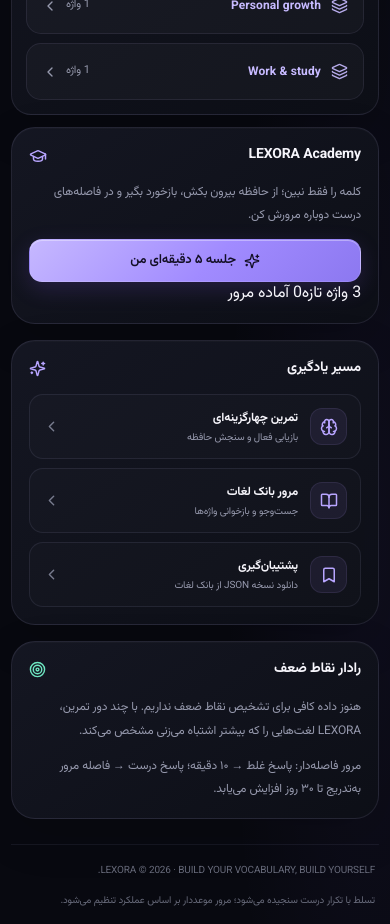
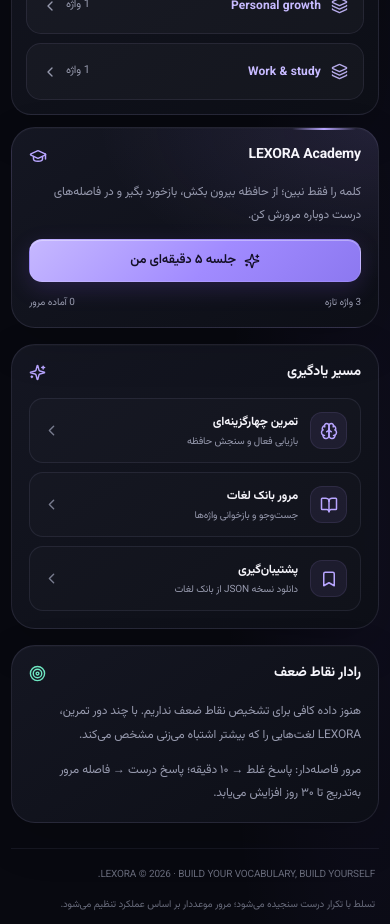
Before and after one commit to Rezadexi/LEXORA, a Next.js app: page /LEXORA/ in a window 390 px wide. Shown: the part 1280-2204 px from the top of the page. Built offline with nearby package versions, Linux system fonts and the light colour scheme.

Commit message:
Style LEXORA Academy for mobile learning

```diff
--- a/app/globals.css
+++ b/app/globals.css
@@ -376,3 +376,58 @@
 @media (prefers-reduced-motion: reduce) {
   *, *::before, *::after { scroll-behavior: auto !important; animation-duration: .01ms !important; animation-iteration-count: 1 !important; transition-duration: .01ms !important; }
 }
+
+
+/* LEXORA Academy — focused, mobile-first learning session */
+.academy-promo { position: relative; overflow: hidden; background: radial-gradient(ellipse at 100% 0%, rgba(167,139,250,.12), transparent 54%), linear-gradient(145deg, rgba(21,23,35,.98), rgba(13,15,23,.98)); }
+.academy-promo:before { content: ""; position:absolute; top:0; right:22px; width:64px; height:2px; background:linear-gradient(90deg,transparent,#b8a5ff,transparent); }
+.academy-mini-stats { display:flex; justify-content:space-between; gap:8px; margin-top:13px; color:var(--muted); font-size:10px; }
+.academy-backdrop { z-index:70; }
+.academy-modal { width:min(620px,100%); }
+.academy-progress-head { display:flex; justify-content:space-between; gap:12px; margin-top:18px; color:var(--muted); font-size:12px; }
+.academy-track { margin-top:10px; }
+.academy-card { margin-top:18px; padding:24px; text-align:center; border:1px solid rgba(182,162,255,.17); border-radius:22px; background:radial-gradient(ellipse at 50% 0%,rgba(167,139,250,.10),transparent 48%),rgba(255,255,255,.018); }
+.academy-card-top { display:flex; align-items:center; justify-content:space-between; gap:10px; }
+.academy-category { color:var(--muted); font-size:11px; }
+.academy-word { margin-top:19px; font:800 clamp(30px,7vw,42px) "DM Sans","Vazirmatn",sans-serif; letter-spacing:-1.2px; color:#e8e1ff; overflow-wrap:anywhere; }
+.academy-sound { margin:12px auto 0; width:42px; height:42px; color:#c6b8ff; border-radius:50%; }
+.academy-prompt { max-width:360px; margin:13px auto 20px; color:var(--muted); font-size:12px; line-height:2; }
+.academy-reveal { min-height:46px; padding-inline:22px; justify-content:center; }
+.academy-answer { margin-top:18px; padding-top:17px; border-top:1px solid var(--border); text-align:right; animation:academy-appear .22s ease-out; }
+.academy-meaning { color:#d4c8ff; font-size:19px; font-weight:800; line-height:1.9; text-align:center; }
+.academy-definition { margin-top:10px; color:#d4d5e0; font-size:13px; line-height:1.9; direction:ltr; text-align:left; }
+.academy-example { margin-top:13px; padding:13px; border:1px solid var(--border); border-radius:13px; background:rgba(255,255,255,.025); }
+.academy-example p { margin:0; font-size:13px; line-height:1.9; }
+.academy-example p[dir="ltr"] { text-align:left; color:#f1effa; }
+.academy-example p + p { margin-top:7px; color:#b7b8c8; }
+.academy-recall-tip { margin-top:12px; color:#8edfc9; font-size:11px; line-height:1.9; }
+.academy-rating-label { margin:17px 0 9px; font-size:12px; font-weight:700; }
+.academy-ratings { display:grid; grid-template-columns:repeat(3,minmax(0,1fr)); gap:8px; }
+.academy-rate { min-width:0; display:flex; flex-direction:column; align-items:center; gap:7px; padding:12px 7px; border:1px solid var(--border); border-radius:13px; background:rgba(255,255,255,.025); color:var(--text); }
+.academy-rate strong { font-size:12px; }
+.academy-rate small { color:var(--muted); font-size:9px; line-height:1.6; }
+.academy-rate.again svg { color:#ffb2b9; }
+.academy-rate.hard svg { color:#f5c47c; }
+.academy-rate.good svg { color:#7ce4c6; }
+.academy-rate:hover { transform:translateY(-2px); border-color:rgba(182,162,255,.34); }
+.academy-footnote { color:#777b8e; font-size:10px; line-height:1.9; text-align:center; margin:13px 0 0; }
+.academy-finish { padding:25px 4px 10px; text-align:center; }
+.academy-orb { display:grid; place-items:center; width:66px; height:66px; margin:0 auto 16px; border-radius:22px; color:#d5cbff; background:linear-gradient(145deg,rgba(182,162,255,.24),rgba(110,231,194,.09)); border:1px solid rgba(182,162,255,.22); box-shadow:0 12px 35px rgba(139,92,246,.12); }
+.academy-finish h2 { margin-bottom:8px; }
+.academy-finish > p { max-width:390px; margin:0 auto 20px; line-height:2; font-size:12px; }
+.academy-result-grid { display:grid; grid-template-columns:repeat(3,minmax(0,1fr)); gap:9px; margin:20px 0 24px; }
+.academy-result-grid > div { display:flex; flex-direction:column; gap:5px; padding:13px 6px; border:1px solid var(--border); border-radius:14px; background:rgba(255,255,255,.02); }
+.academy-result-grid strong { font:800 24px "DM Sans","Vazirmatn",sans-serif; color:#c7baff; }
+.academy-result-grid span { font-size:10px; color:var(--muted); }
+@keyframes academy-appear { from { opacity:0; transform:translateY(5px); } to { opacity:1; transform:translateY(0); } }
+@media (max-width:560px) {
+  .academy-modal { padding:16px; }
+  .academy-card { padding:17px 13px; border-radius:18px; }
+  .academy-ratings { grid-template-columns:1fr; }
+  .academy-rate { display:grid; grid-template-columns:20px minmax(70px,.7fr) minmax(0,1fr); justify-items:start; text-align:right; padding:11px; }
+  .academy-rate small { justify-self:end; text-align:left; }
+  .academy-result-grid { gap:6px; }
+  .academy-result-grid strong { font-size:21px; }
+  .academy-result-grid span { font-size:9px; }
+}
+@media (prefers-reduced-motion:reduce) { .academy-answer { animation:none; } }
```
